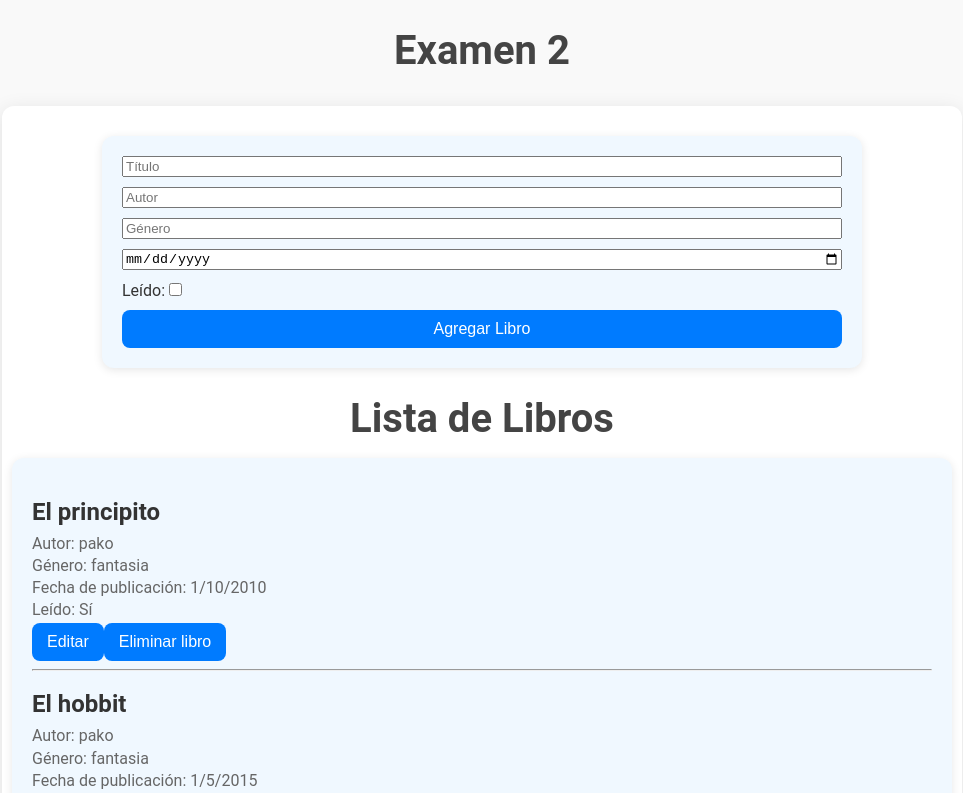
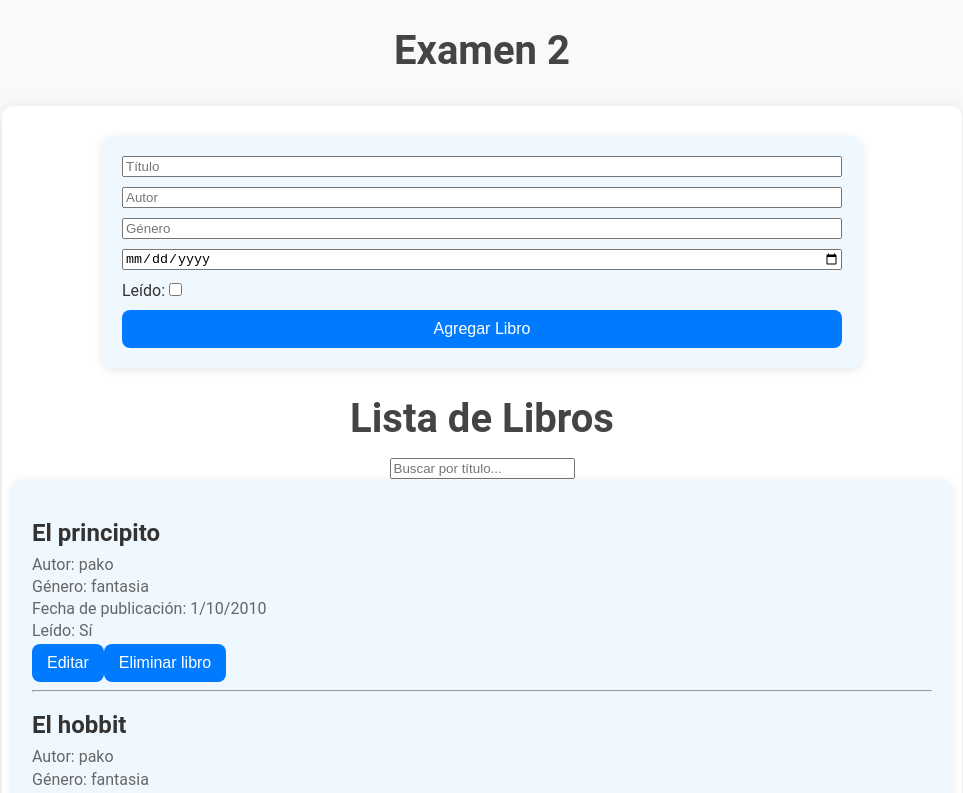
Before and after one commit to itsFDavid/programacion-web-examen-2, a React (Vite) app in the folder examen-2-programacion-web/: page / in a window 1280 px wide. Shown: the top 793 px of the page, without its empty margins (158-1121 px from the left). Built offline with nearby package versions, Linux system fonts and the light colour scheme.

Commit message:
add search functionality to ListLibros component

```diff
--- a/examen-2-programacion-web/src/components/ListLibros.jsx
+++ b/examen-2-programacion-web/src/components/ListLibros.jsx
@@ -1,18 +1,29 @@
-import React from 'react';
-import { useContext } from 'react';
+import React, { useState, useContext } from 'react';
 import { AppContext } from '../context/AppContext';
 import Libro from './Libro';
 
 function ListLibros() {
   const { libros } = useContext(AppContext);
+  const [busqueda, setBusqueda] = useState('');
+
+
+  const librosFiltrados = libros.filter(libro =>
+    libro.titulo.toLowerCase().includes(busqueda.toLowerCase())
+  );
 
   return (
     <>
       <h1>Lista de Libros</h1>
+      <input
+        type="text"
+        placeholder="Buscar por título..."
+        value={busqueda}
+        onChange={(e) => setBusqueda(e.target.value)}
+      />
       <div className='listLibros'>
         <ul>
-        {libros.map((libro, index) => (
-          <Libro libro={libro} key={index}/>
+          {librosFiltrados.map((libro, index) => (
+            <Libro libro={libro} key={index} />
           ))}
         </ul>
       </div>
```
Lines whose indentation alone changed are shown as unchanged.
